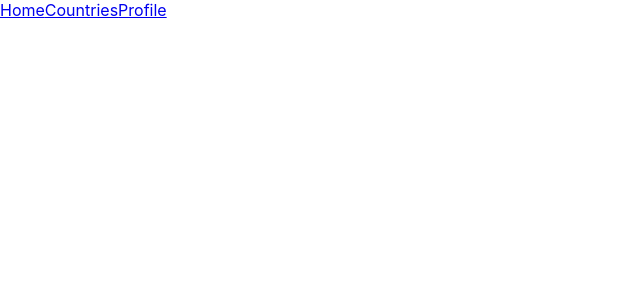
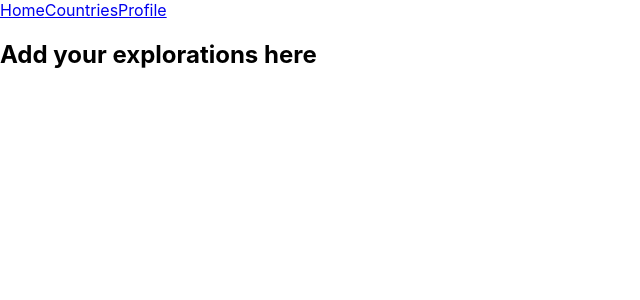
Before and after one commit to Tezcatlimichi/Xibalba-frontend, a React (Create React App) app in the folder xibalba/: page /profile in a window 1280 px wide. Shown: the top 300 px of the page, without its empty margins (0-640 px from the left). Built offline with nearby package versions, Linux system fonts and the light colour scheme.

Commit message:
created profile page and route to page

```diff
--- a/xibalba/src/App.js
+++ b/xibalba/src/App.js
@@ -6,6 +6,8 @@ import Cave from './components/Cave'
 import Underwater from './components/Underwater'
 import Home from './pages/Home'
 import Animals from './pages/Animals'
+import AnimalDetails from './pages/AnimalDetails'
+import Profile from './pages/Profile'
 
 function App() {
   return (
@@ -22,6 +24,8 @@ function App() {
             element={<Underwater />}
           />
           <Route path="/animals" element={<Animals />} />
+          <Route path="/animals/:id" element={<AnimalDetails />} />
+          <Route path="/profile" element={<Profile />} />
         </Routes>
       </main>
     </div>
--- /dev/null
+++ b/xibalba/src/pages/Profile.js
@@ -0,0 +1,9 @@
+const Profile = () => {
+  return (
+    <div>
+      <h2>Add your explorations here</h2>
+    </div>
+  )
+}
+
+export default Profile
```
